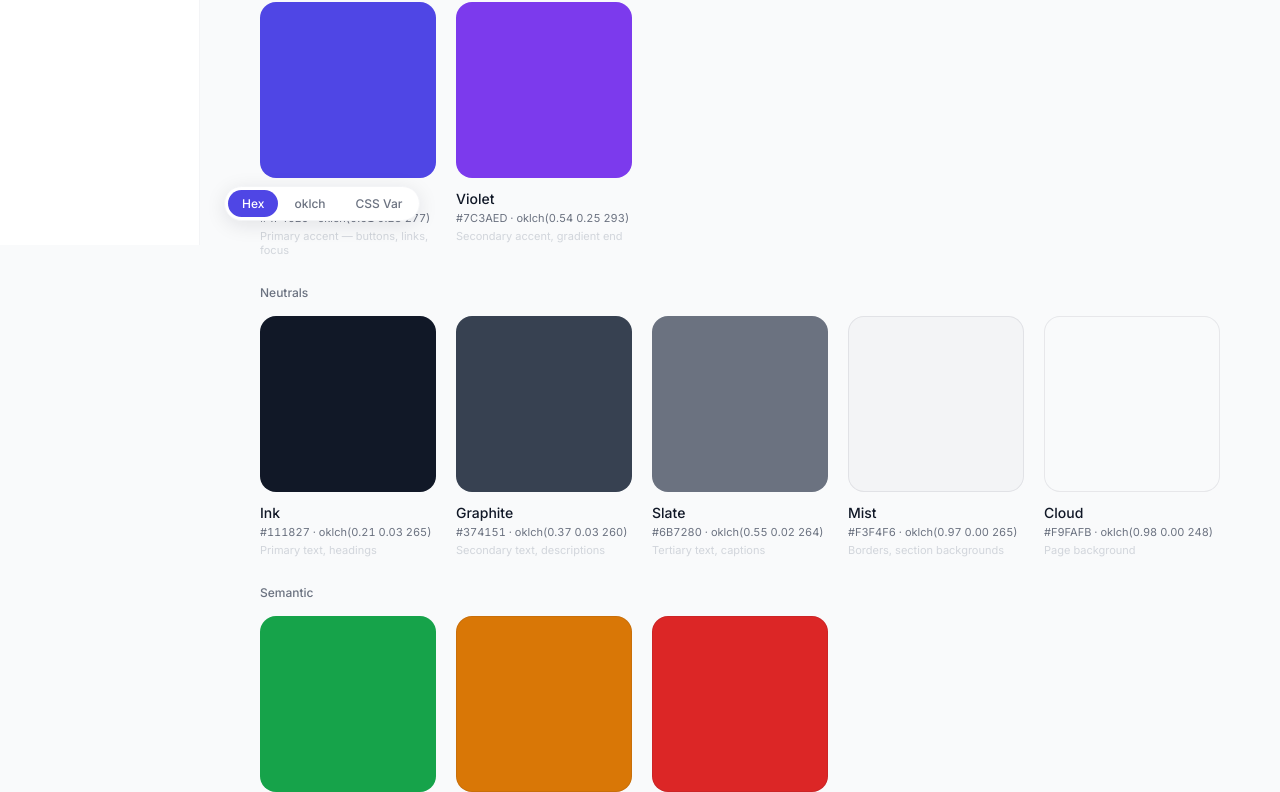
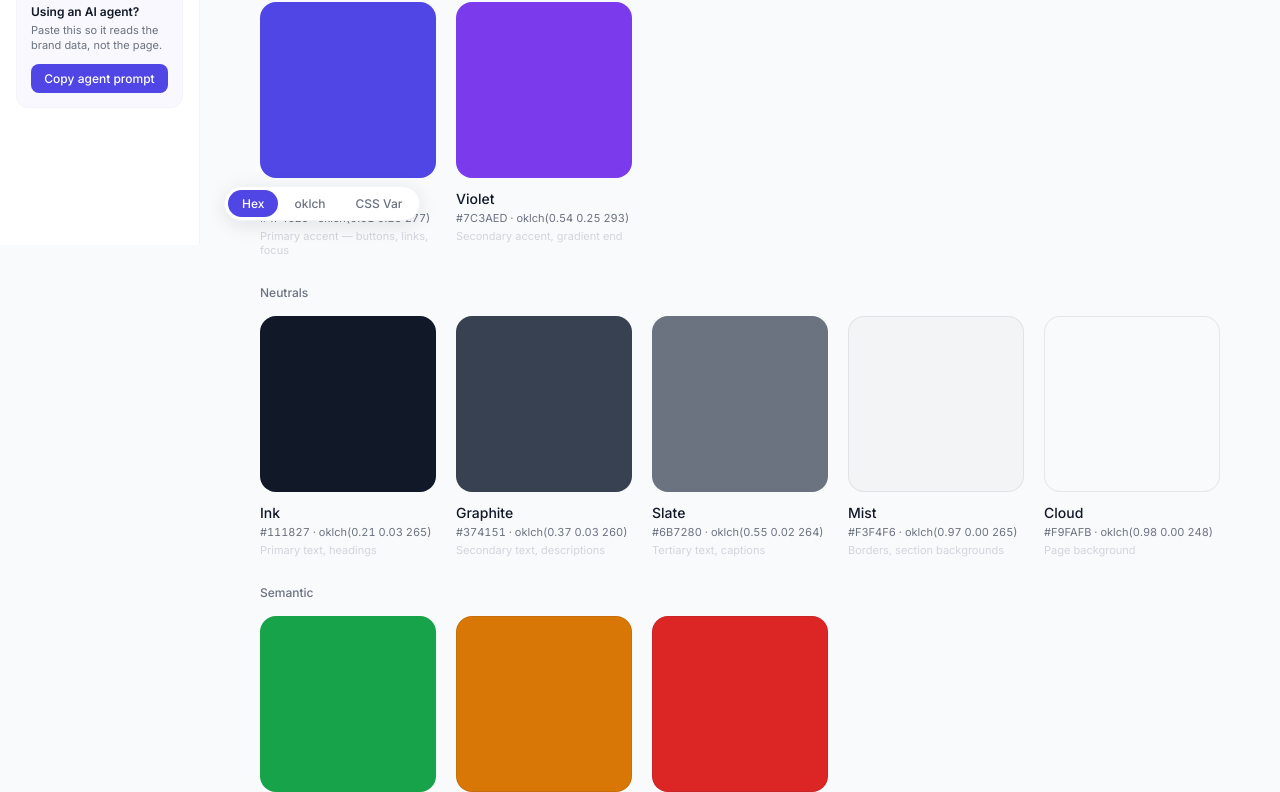
Before and after one commit to The-Stack-Lab/brandkit, a website: page example/index.html in a window 1280 px wide. Shown: the part 555-1347 px from the top of the page. Drawn offline with Linux system fonts and the light colour scheme.

Commit message:
feat(agent): sidebar AI-agent copy-paste prompt (v1.2.3) (#6)
Adds a "Using an AI agent?" sidebar callout with a one-click copy-paste prompt that points an agent at the brand.json / tokens.json / brand.md exports instead of scraping the page. URLs resolved from location.href (userinfo stripped); brand name sanitized (control + bidi chars) before embedding; button uses --primary; opt out via brand.agentCallout:false. Nav group headers 10px→12px. Schema/README/CLAUDE.md updated; example regenerated; v1.2.3.

Hardened across a 3-pass ensemble review (Claude/GPT/Gemini).

🤖 Generated with [Claude Code](https://claude.com/claude-code)

```diff
--- a/config.schema.json
+++ b/config.schema.json
@@ -51,7 +51,8 @@
         "date": { "type": "string" },
         "guideLabel": { "type": "string", "description": "Renames the 'Web Style Guide' label in the header and footer." },
         "headerLogo": { "type": "string", "description": "Path to a logo image shown in the header instead of the text wordmark (use a light/reversed logo)." },
-        "sidebarLogo": { "type": "string", "description": "Path to a logo image shown at the top of the left menu instead of the brand name (use a dark logo)." }
+        "sidebarLogo": { "type": "string", "description": "Path to a logo image shown at the top of the left menu instead of the brand name (use a dark logo)." },
+        "agentCallout": { "type": "boolean", "description": "Show the 'Using an AI agent?' callout under the sidebar nav — a copy-paste prompt pointing an agent at the brand.json / tokens.json / brand.md exports. Defaults to true; set false to hide it." }
       }
     },
     "fonts": {
--- a/example/brand.json
+++ b/example/brand.json
@@ -4,7 +4,7 @@
   "tagline": "The config-driven brand guide",
   "description": "Brandkit turns a single config.json into a complete, living brand guide — colors, typography, logos, voice, and components, all driven by design tokens. This is the default guide; swap the config and assets to make it your own.",
   "url": "github.com/The-Stack-Lab/brandkit",
-  "version": "1.2.2",
+  "version": "1.2.3",
   "generatedBy": "brandkit",
   "voice": {
     "summary": "Clear, confident, and friendly. Brandkit speaks like a thoughtful teammate — it explains the what and the why without jargon, and never talks down to the reader.",
--- a/example/config.json
+++ b/example/config.json
@@ -6,7 +6,7 @@
     "description": "Brandkit turns a single config.json into a complete, living brand guide — colors, typography, logos, voice, and components, all driven by design tokens. This is the default guide; swap the config and assets to make it your own.",
     "url": "github.com/The-Stack-Lab/brandkit",
     "byline": "Open source · MIT",
-    "version": "1.2.2",
+    "version": "1.2.3",
     "date": "June 2026",
     "guideLabel": "Web Style Guide",
     "headerLogo": "",
--- a/example/engine.js
+++ b/example/engine.js
@@ -121,6 +121,57 @@
         }).join('');
         return header + items;
       }).join('');
+    }
+
+    /* ==============================================================
+       2b. Render agent callout — a paste-ready prompt that points an AI
+       agent at the machine-readable exports (brand.json / tokens.json /
+       brand.md) so it reads structured brand data instead of scraping the
+       rendered page. Opt out with brand.agentCallout === false.
+       ============================================================== */
+    function renderAgentCallout() {
+      var box = document.getElementById('agent-callout');
+      if (!box) return;
+      if (cfg.brand && cfg.brand.agentCallout === false) return;
+
+      // Resolve export URLs relative to this page exactly as a link would, so
+      // the pasted prompt carries absolute URLs the agent can fetch directly.
+      // Clear any userinfo so basic-auth creds in the page URL don't leak into
+      // the copied prompt (a relative path already drops the page query/hash).
+      function exportUrl(file) {
+        var u = new URL(file, location.href);
+        u.username = ''; u.password = '';
+        return u.href;
+      }
+      var brandUrl, tokensUrl, mdUrl;
+      try {
+        brandUrl = exportUrl('brand.json');
+        tokensUrl = exportUrl('tokens.json');
+        mdUrl = exportUrl('brand.md');
+      } catch (_) {
+        brandUrl = 'brand.json'; tokensUrl = 'tokens.json'; mdUrl = 'brand.md';
+      }
+      // Strip control chars / newlines and collapse whitespace so a hostile
+      // brand name can't smuggle instructions into the paste-ready agent prompt.
+      var name = ((cfg.brand && (cfg.brand.displayName || cfg.brand.name)) || 'this brand')
+        .replace(/[\u0000-\u001F\u007F\u00AD\u200B-\u200F\u202A-\u202E\u2060-\u2069\uFEFF]/g, ' ').replace(/\s+/g, ' ').trim() || 'this brand';
+      var prompt =
+        'This page is a brandkit brand guide for ' + name + '. It publishes ' +
+        'machine-readable brand data — read these instead of scraping the page:\n\n' +
+        '- ' + brandUrl + ' — full structured brand: colors (roles + contrast), typography, voice, logos, spacing\n' +
+        '- ' + tokensUrl + ' — W3C design tokens (DTCG $type/$value), for code and design tooling\n' +
+        '- ' + mdUrl + ' — brand brief: how to stay on-brand\n\n' +
+        'Fetch them, then apply ' + name + "'s colors, type, and voice to what you're building.";
+
+      box.innerHTML =
+        '<div class="sidebar-agent-title">Using an AI agent?</div>' +
+        '<p class="sidebar-agent-desc">Paste this so it reads the brand data, not the page.</p>' +
+        '<button type="button" class="sidebar-agent-btn" id="agent-callout-btn">Copy agent prompt</button>';
+      // Set the payload via property (not an HTML attribute) so no font/brand
+      // value needs escaping and newlines survive intact.
+      var btn = box.querySelector('#agent-callout-btn');
+      if (btn) btn.dataset.copy = prompt;
+      box.hidden = false;
     }
 
     /* ==============================================================
@@ -686,6 +737,13 @@
           copyText(codeLine.dataset.copy);
           return;
         }
+
+        // Agent callout prompt
+        var agentBtn = e.target.closest('#agent-callout-btn');
+        if (agentBtn) {
+          copyText(agentBtn.dataset.copy);
+          return;
+        }
       });
     }
 
@@ -886,6 +944,7 @@
     bootstrap();
     renderShell();
     renderNav();
+    renderAgentCallout();
     renderSectionIntros();
     renderColors();
     renderGradients();
--- a/example/index.html
+++ b/example/index.html
@@ -14,6 +14,7 @@
   <nav class="sidebar">
     <div class="sidebar-brand">brandkit</div>
     <ul class="sidebar-nav" id="nav"></ul>
+    <div class="sidebar-agent" id="agent-callout" hidden></div>
   </nav>
 
   <!-- Main Content -->
--- a/example/styles.css
+++ b/example/styles.css
@@ -129,11 +129,49 @@ body {
 .sidebar-nav a:hover { color: var(--ink); background: var(--cloud); }
 .sidebar-nav a.active { color: var(--accent-text); border-left-color: var(--accent-text); background: rgba(var(--accent-rgb), 0.04); font-weight: 500; }
 
+/* Agent callout — paste-ready prompt that points an AI agent at the exports */
+.sidebar-agent {
+  margin: 28px 16px 8px;
+  padding: 14px;
+  border: 1px solid var(--mist);
+  border-radius: 12px;
+  background: rgba(var(--accent-rgb), 0.04);
+}
+.sidebar-agent-title {
+  font-size: 12px;
+  font-weight: 600;
+  color: var(--ink);
+  margin-bottom: 4px;
+}
+.sidebar-agent-desc {
+  font-size: 11px;
+  line-height: 1.4;
+  color: var(--slate);
+  margin: 0 0 10px;
+}
+.sidebar-agent-btn {
+  display: block;
+  width: 100%;
+  padding: 7px 10px;
+  font-size: 12px;
+  font-weight: 500;
+  font-family: inherit;
+  color: var(--primary-foreground);
+  background: var(--primary);
+  border: none;
+  border-radius: 8px;
+  cursor: pointer;
+  transition: filter 150ms ease;
+}
+.sidebar-agent-btn:hover { filter: brightness(0.9); }
+.sidebar-agent-btn:active { transform: translateY(1px); }
+.sidebar-agent-btn:focus-visible { outline: 2px solid var(--accent-text); outline-offset: 2px; }
+
 /* ── Sidebar Grouped Navigation ── */
 .nav-group {
   padding: 20px 24px 6px;
   font-family: var(--font-body), sans-serif;
-  font-size: 10px;
+  font-size: 12px;
   font-weight: 700;
   letter-spacing: 0.10em;
   text-transform: uppercase;
--- a/package.json
+++ b/package.json
@@ -1,6 +1,6 @@
 {
   "name": "@stacklist-app/brandkit",
-  "version": "1.2.2",
+  "version": "1.2.3",
   "description": "Config-driven brand guide that bolts onto any website. Zero dependencies.",
   "main": "lib/resolve.js",
   "bin": {
```
Also changed, not shown: .claude/CLAUDE.md, README.md, dist/engine.js, dist/index.html, dist/styles.css.
